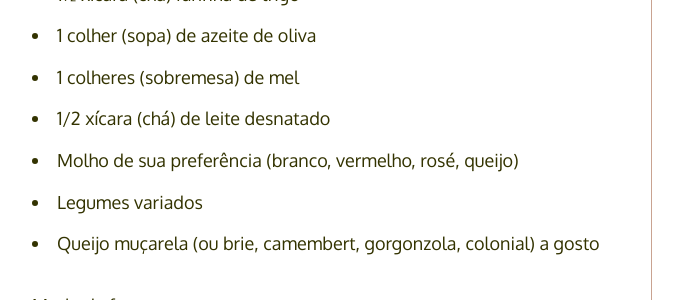
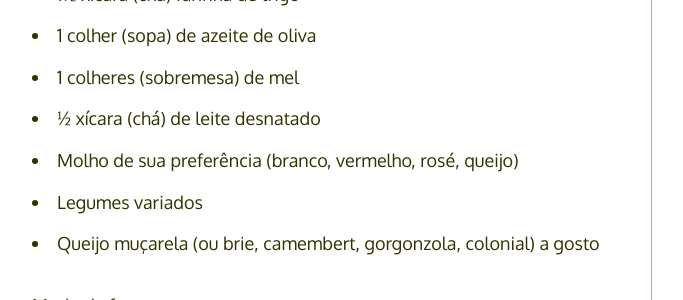
Before and after one commit to PaneladePau/paneladepau-jekyll-blog, a Jekyll site: the page built from _posts/2015-03-09-pizza-vegetariana.md, in a window 1280 px wide and 900 px high, scrolled down 812 px. Shown: the part 153-453 px from the top of the window, without its empty margins (138-821 px from the left). Built offline with Jekyll 4.4.1, drawn with Linux system fonts in a browser that asks for light colours; nearby versions of some CDN libraries; some web fonts are replaced; Markdown is read by kramdown in place of the engine named in the settings.

Commit message:
“update”

```diff
--- a/_posts/2015-03-09-pizza-vegetariana.md
+++ b/_posts/2015-03-09-pizza-vegetariana.md
@@ -26,7 +26,7 @@ Para dar mais uma boa dica de como usar as verduras a favor de uma comidinha del
 * 1½  xícara (chá) farinha de trigo
 * 1 colher (sopa) de azeite de oliva
 * 1 colheres (sobremesa) de mel
-* 1/2 xícara (chá) de leite desnatado
+* ½ xícara (chá) de leite desnatado
 * Molho de sua preferência (branco, vermelho, rosé, queijo)
 * Legumes variados
 * Queijo muçarela (ou brie, camembert, gorgonzola, colonial) a gosto
```
